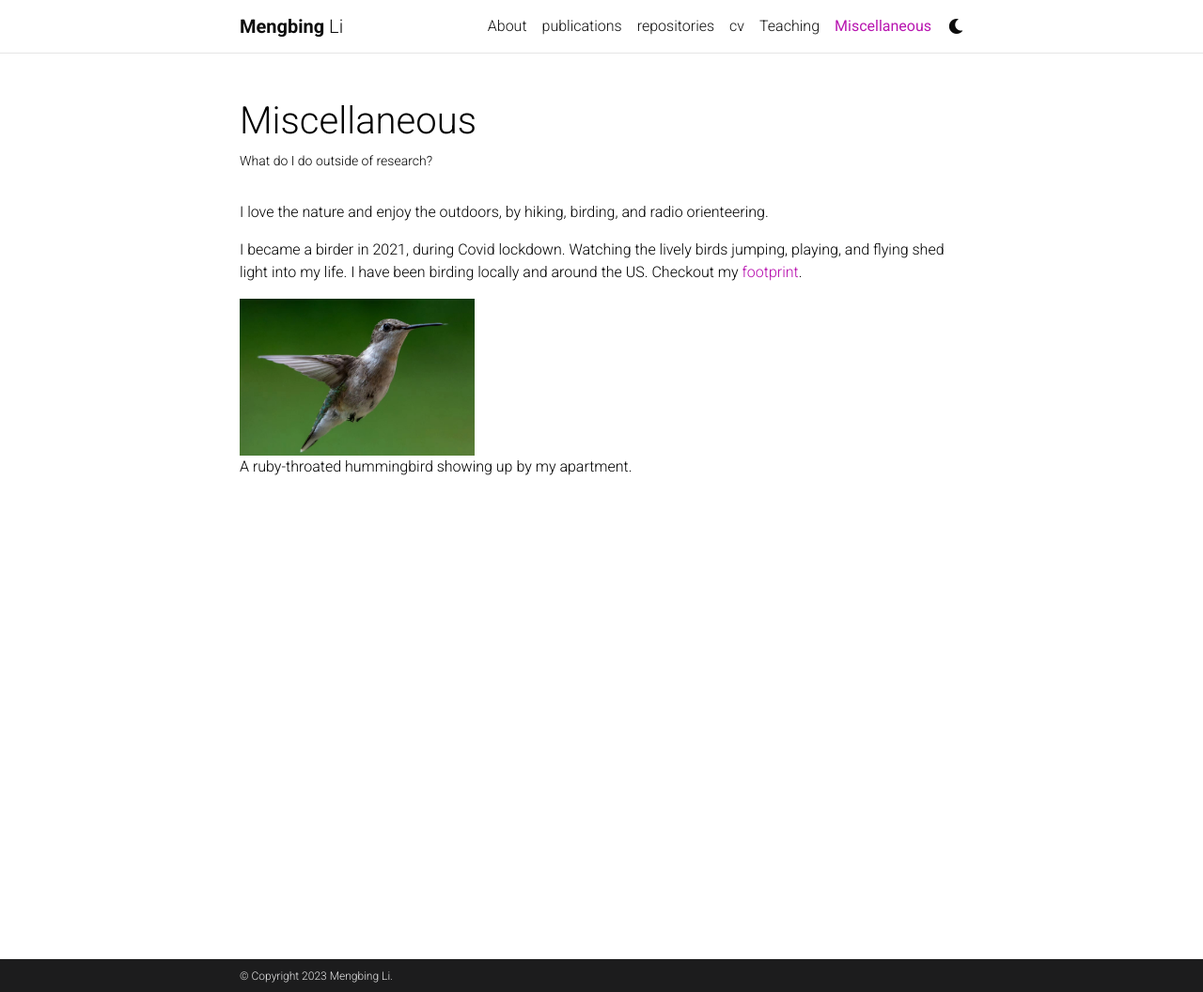
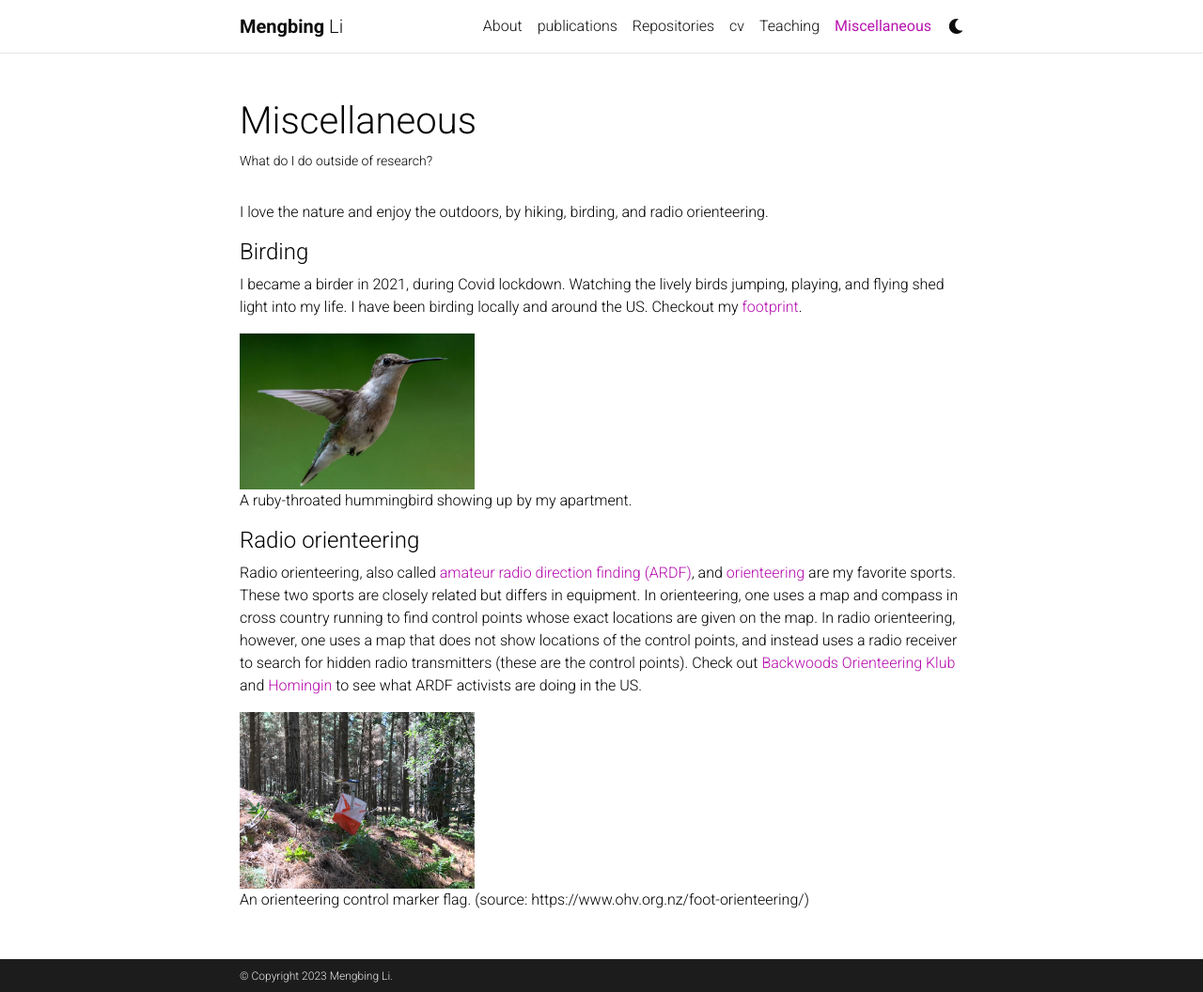
Before and after one commit to limengbinggz/limengbinggz.github.io, a Jekyll site: the page built from _pages/Miscellaneous.md, in a window 1280 px wide and 1056 px high. Shown: the whole window at 94% size. Built offline with Jekyll 4.4.1, drawn with Linux system fonts in a browser that asks for light colours; full-size pictures stand in for the smaller copies a plugin makes; comment, search, counter and statistics services are not loaded; a style sheet for code colours, icons or effects is not loaded.

```diff
--- a/_pages/Miscellaneous.md
+++ b/_pages/Miscellaneous.md
@@ -9,8 +9,18 @@ nav_order: 6
 
 I love the nature and enjoy the outdoors, by hiking, birding, and radio orienteering.
 
+#### Birding
+
 I became a birder in 2021, during Covid lockdown. Watching the lively birds jumping, playing, and flying shed light into my life. I have been birding locally and around the US. Checkout my [footprint](https://ebird.org/profile/MTc0MjQ3Mg).
 <figure>
     <img src="/assets/img/hummingbird.JPG" alt width="250">
     <figcaption>A ruby-throated hummingbird showing up by my apartment.</figcaption>
 </figure>
+
+
+#### Radio orienteering
+Radio orienteering, also called [amateur radio direction finding (ARDF)](https://en.wikipedia.org/wiki/Amateur_radio_direction_finding), and [orienteering](https://en.wikipedia.org/wiki/Orienteering) are my favorite sports. These two sports are closely related but differs in equipment. In orienteering, one uses a map and compass in cross country running to find control points whose exact locations are given on the map. In radio orienteering, however, one uses a map that does not show locations of the control points, and instead uses a radio receiver to search for hidden radio transmitters (these are the control points). Check out [Backwoods Orienteering Klub](https://backwoodsok.org/) and [Homingin](http://www.homingin.com/farsnews.html) to see what ARDF activists are doing in the US.
+<figure>
+    <img src="/assets/img/orienteering_control.jpg" alt width="250">
+    <figcaption>An orienteering control marker flag. (source: https://www.ohv.org.nz/foot-orienteering/)</figcaption>
+</figure>
```
Also changed, not shown: _data/repositories.yml (+4 -9 lines), _pages/repositories.md (+4 -2 lines), assets/img/orienteering_control.jpg (added).
